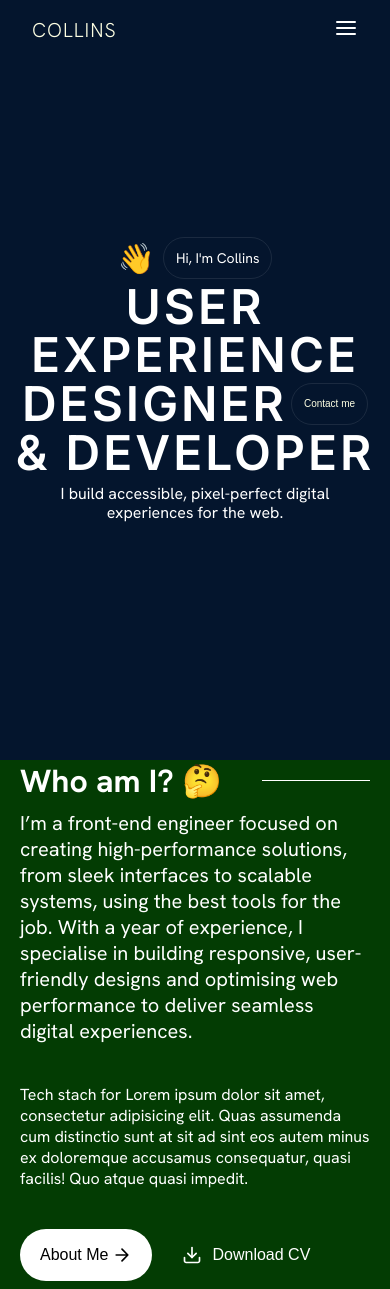
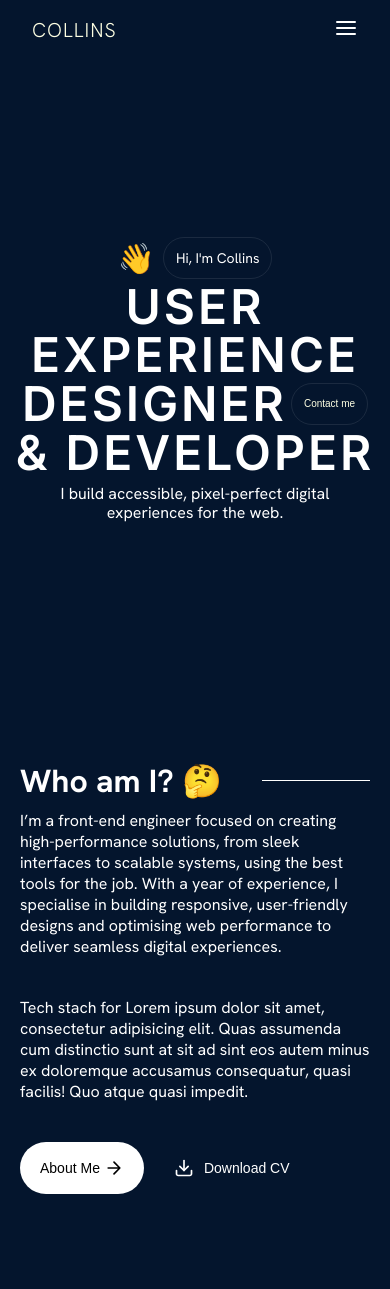
Before and after one commit to Acollins65/Collins_Dev_Portfolio, a React (Vite) app: page / in a window 390 px wide. After the commit the page ends 1202 px from the top, so only its background shows below. Built offline with nearby package versions, Linux system fonts and the light colour scheme.

Commit message:
About Us Section update -Responsive

```diff
--- a/package.json
+++ b/package.json
@@ -13,7 +13,8 @@
     "@fontsource/raleway": "^5.1.0",
     "react": "^18.3.1",
     "react-dom": "^18.3.1",
-    "react-router-dom": "^7.1.1"
+    "react-router-dom": "^7.1.1",
+    "styled-components": "^6.1.15"
   },
   "devDependencies": {
     "@eslint/js": "^9.13.0",
--- a/src/Components/ButtonPlain.jsx
+++ b/src/Components/ButtonPlain/ButtonPlain.jsx
@@ -1,48 +1,20 @@
-import React from "react";
+import React, { useState } from "react";
+import styles from "./ButtonPlain.module.css";
 
 export const ButtonPlain = ({ children, onClick }) => {
-  const buttonStyle = {
-    background: "none",
-    border: "none",
-    color: "white",
-    padding: "12px 20px",
-    fontSize: "1rem",
-    fontWeight: "500",
-    cursor: "pointer",
-    display: "flex",
-    alignItems: "center",
-    gap: "10px",
-    transition: "all 0.3s ease",
-  };
-
-  const iconStyle = {
-    transition: "transform 0.3s ease",
-  };
-
-  const handleHover = (e) => {
-    e.currentTarget.style.transform = "scale(1.05)";
-    e.currentTarget.querySelector(".download-icon").style.transform =
-      "translateY(3px)";
-  };
-
-  const handleMouseLeave = (e) => {
-    e.currentTarget.style.transform = "scale(1)";
-    e.currentTarget.querySelector(".download-icon").style.transform =
-      "translateY(0)";
-  };
+  const [isHovered, setIsHovered] = useState(false);
 
   return (
     <button
-      style={buttonStyle}
+      className={`${styles.button} ${isHovered ? styles.hovered : ""}`}
       onClick={onClick}
-      onMouseEnter={handleHover}
-      onMouseLeave={handleMouseLeave}
+      onMouseEnter={() => setIsHovered(true)}
+      onMouseLeave={() => setIsHovered(false)}
     >
       <svg
-        className="download-icon"
-        style={iconStyle}
-        width="20"
-        height="20"
+        className={`${styles.downloadIcon} ${
+          isHovered ? styles.iconHovered : ""
+        }`}
         viewBox="0 0 24 24"
         fill="none"
         xmlns="http://www.w3.org/2000/svg"
--- /dev/null
+++ b/src/Components/ButtonPlain/ButtonPlain.module.css
@@ -0,0 +1,35 @@
+.button {
+  background: none;
+  border: none;
+  color: white;
+  padding: 12px 20px;
+  font-size: var(--font-size-body);
+  font-weight: 500;
+  cursor: pointer;
+  display: flex;
+  align-items: center;
+  gap: 10px;
+  transition: all 0.3s ease;
+  transform: scale(1);
+}
+
+.button.hovered {
+  transform: scale(1.05);
+}
+
+.downloadIcon {
+  width: 20px;
+  height: 20px;
+  transition: transform 0.3s ease;
+  transform: translateY(0);
+}
+
+.downloadIcon.iconHovered {
+  transform: translateY(3px);
+}
+
+@media (max-width: 768px) {
+  .button {
+    font-size: var(--font-size-body-sm);
+  }
+}
--- a/src/Components/ButtonWhite.jsx
+++ /dev/null
@@ -1,60 +0,0 @@
-import React from "react";
-
-export const ButtonWhite = ({ children, onClick }) => {
-  const buttonStyle = {
-    backgroundColor: "white",
-    color: "black",
-    border: "none",
-    borderRadius: "50px",
-    padding: "16px 20px",
-    fontSize: "1rem",
-    fontWeight: "500",
-    cursor: "pointer",
-    display: "flex",
-    alignItems: "center",
-    gap: "4px",
-    transition: "all 0.3s ease",
-  };
-
-  const arrowStyle = {
-    transition: "transform 0.3s ease",
-    width: "20px",
-    height: "20px",
-  };
-
-  const handleHover = (e) => {
-    e.currentTarget.style.transform = "scale(1.05)";
-    e.currentTarget.querySelector(".arrow").style.transform = "translateX(5px)";
-  };
-
-  const handleMouseLeave = (e) => {
-    e.currentTarget.style.transform = "scale(1)";
-    e.currentTarget.querySelector(".arrow").style.transform = "translateX(0)";
-  };
-
-  return (
-    <button
-      style={buttonStyle}
-      onClick={onClick}
-      onMouseEnter={handleHover}
-      onMouseLeave={handleMouseLeave}
-    >
-      {children}
-      <svg
-        className="arrow"
-        style={arrowStyle}
-        viewBox="0 0 24 24"
-        fill="none"
-        xmlns="http://www.w3.org/2000/svg"
-      >
-        <path
-          d="M5 12H19M19 12L12 5M19 12L12 19"
-          stroke="black"
-          strokeWidth="2"
-          strokeLinecap="round"
-          strokeLinejoin="round"
-        />
-      </svg>
-    </button>
-  );
-};
--- /dev/null
+++ b/src/Components/ButtonWhite/ButtonWhite.jsx
@@ -0,0 +1,31 @@
+import React, { useState } from "react";
+import styles from "./ButtonWhite.module.css";
+
+export const ButtonWhite = ({ children, onClick }) => {
+  const [isHovered, setIsHovered] = useState(false);
+
+  return (
+    <button
+      className={`${styles.button} ${isHovered ? styles.hovered : ""}`}
+      onClick={onClick}
+      onMouseEnter={() => setIsHovered(true)}
+      onMouseLeave={() => setIsHovered(false)}
+    >
+      {children}
+      <svg
+        className={`${styles.arrow} ${isHovered ? styles.arrowHovered : ""}`}
+        viewBox="0 0 24 24"
+        fill="none"
+        xmlns="http://www.w3.org/2000/svg"
+      >
+        <path
+          d="M5 12H19M19 12L12 5M19 12L12 19"
+          stroke="black"
+          strokeWidth="2"
+          strokeLinecap="round"
+          strokeLinejoin="round"
+        />
+      </svg>
+    </button>
+  );
+};
--- /dev/null
+++ b/src/Components/ButtonWhite/ButtonWhite.module.css
@@ -0,0 +1,36 @@
+.button {
+  background-color: white;
+  color: black;
+  border: none;
+  border-radius: 50px;
+  padding: 16px 20px;
+  font-size: var(--font-size-body);
+  font-weight: 500;
+  cursor: pointer;
+  display: flex;
+  align-items: center;
+  gap: 4px;
+  transition: all 0.3s ease;
+  transform: scale(1);
+}
+
+.button.hovered {
+  transform: scale(1.05);
+}
+
+.arrow {
+  width: 20px;
+  height: 20px;
+  transition: transform 0.3s ease;
+  transform: translateX(0);
+}
+
+.arrow.arrowHovered {
+  transform: translateX(5px);
+}
+
+@media (max-width: 768px) {
+  .button {
+    font-size: var(--font-size-body-sm);
+  }
+}
--- a/src/Sections/About Section/About.jsx
+++ b/src/Sections/About Section/About.jsx
@@ -1,7 +1,7 @@
 import React from "react";
 import styles from "./About.module.css";
-import { ButtonWhite } from "../../Components/ButtonWhite";
-import { ButtonPlain } from "../../Components/ButtonPlain";
+import { ButtonWhite } from "../../Components/ButtonWhite/ButtonWhite";
+import { ButtonPlain } from "../../Components/ButtonPlain/ButtonPlain";
 
 import { getImageUrl } from "../../utils";
 
--- a/src/Sections/About Section/About.module.css
+++ b/src/Sections/About Section/About.module.css
@@ -10,7 +10,7 @@
   margin: 0;
   overflow: hidden;
 
-  background-color: rgb(3, 60, 3);
+  /* background-color: rgb(3, 60, 3); */
 }
 
 .content {
@@ -56,7 +56,7 @@
 .writing {
   display: flex;
   flex-direction: column;
-  gap: 20px;
+  gap: 40px;
   justify-content: space-between;
 }
 .writing p {
@@ -80,6 +80,9 @@
     gap: 40px;
   }
 
+  .writing p {
+    font-size: var(--font-size-body-md);
+  }
   .buttons {
     display: none;
   }
--- a/src/vars.css
+++ b/src/vars.css
@@ -23,6 +23,7 @@
   --font-size-h4: 2rem;
   --font-size-h3-sm: 1.25rem;
   --font-size-body: 1.25rem;
+  --font-size-body-md: 1rem;
   --font-size-body-sm: 0.875rem;
 
   --nav-gap-lg: 1.25rem;
```
Also changed, not shown: 1 other file (tests, documents, lock files or other folders).
